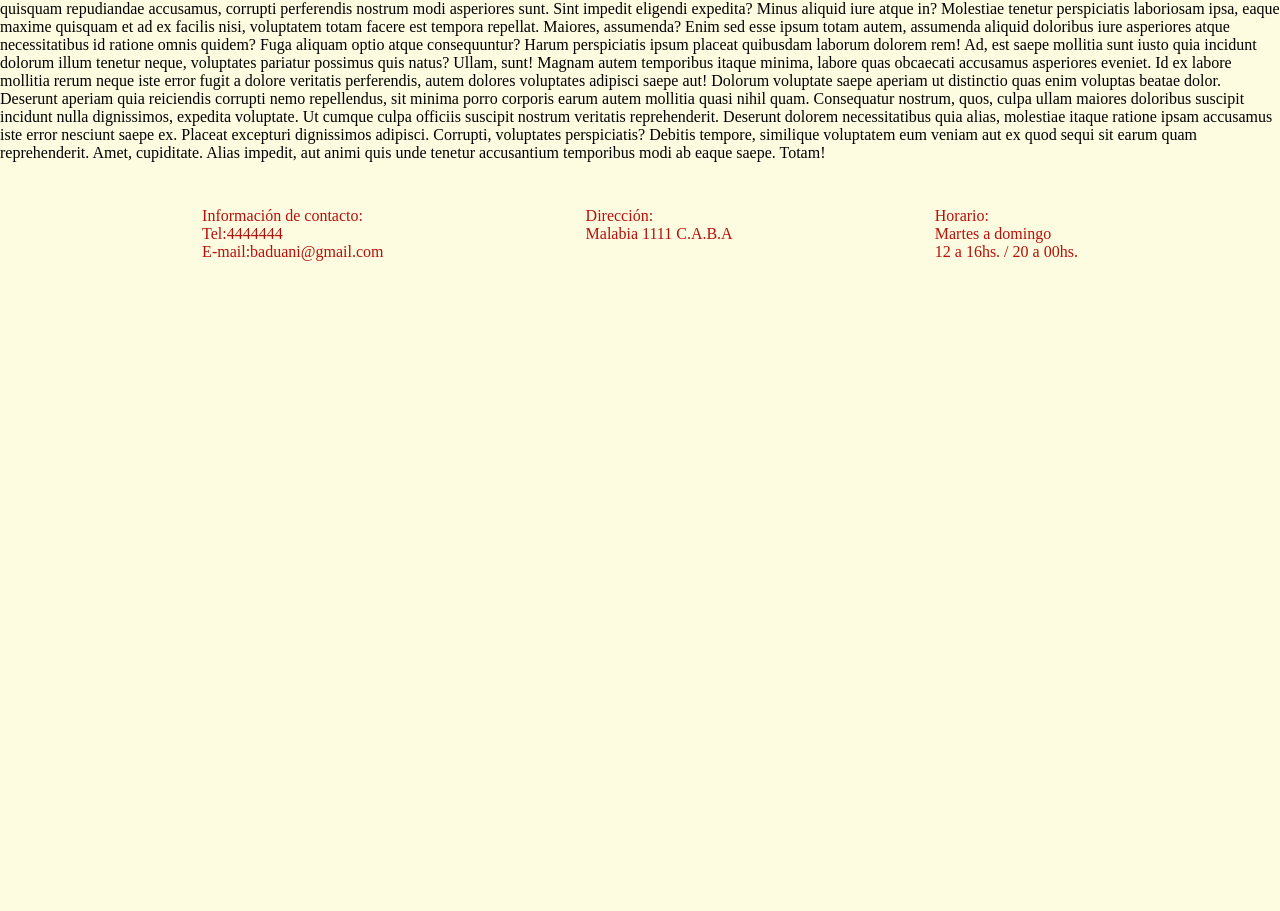
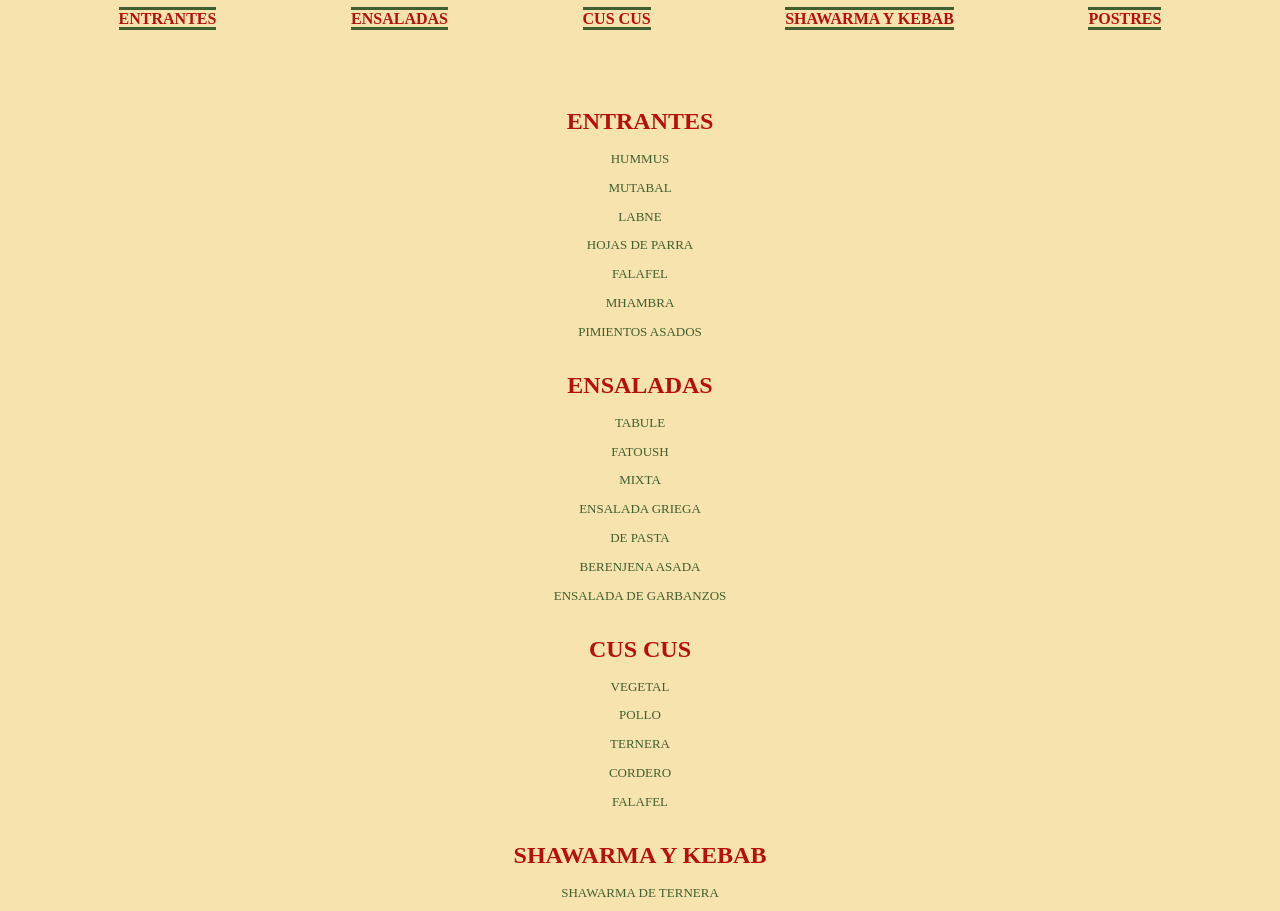
Before and after one commit to shadibaduan/baduani, a website: page pages/menu.html in a window 1280 px wide. Shown: the part 187-1098 px from the top of the page. Before the commit the page ends 800 px from the top, so only its background shows below. Drawn offline with Linux system fonts and the light colour scheme; a web font is replaced by a local one.

Commit message:
transición en _main-menu.scss

```diff
--- a/pages/menu.html
+++ b/pages/menu.html
@@ -10,7 +10,7 @@
 <body>
     <header class="header">
         <div class="logo">
-            <a href="../index.html"><img class="logo-imagen" src="../img/logobaduani.png" alt="logo baduani"></a>
+            <a class="link-logo" href="../index.html"><img class="logo-imagen" src="../img/logobaduani.png" alt="logo baduani"></a>
         </div>
 
         <nav class="nav">
@@ -23,18 +23,81 @@
             </ul>
         </nav>
     </header>
-    <main>
-        <h1>MENU</h1>
-        <p>Lorem ipsum dolor, sit amet consectetur adipisicing elit. Nam nobis ipsa iure expedita iusto magnam minima error cumque aspernatur ipsam nostrum, animi omnis harum dolore provident ullam incidunt explicabo culpa!
-        Cupiditate ut obcaecati, minima explicabo animi in blanditiis est quidem! Nobis obcaecati optio possimus, doloremque temporibus ut nam ipsam, velit magnam nisi illo saepe id porro facere doloribus repudiandae similique.
-        Fugiat quis natus esse nam obcaecati. Minus ea deserunt itaque quibusdam velit omnis sapiente eius nisi earum sed ratione eveniet aspernatur quisquam repudiandae accusamus, corrupti perferendis nostrum modi asperiores sunt.
-        Sint impedit eligendi expedita? Minus aliquid iure atque in? Molestiae tenetur perspiciatis laboriosam ipsa, eaque maxime quisquam et ad ex facilis nisi, voluptatem totam facere est tempora repellat. Maiores, assumenda?
-        Enim sed esse ipsum totam autem, assumenda aliquid doloribus iure asperiores atque necessitatibus id ratione omnis quidem? Fuga aliquam optio atque consequuntur? Harum perspiciatis ipsum placeat quibusdam laborum dolorem rem!
-        Ad, est saepe mollitia sunt iusto quia incidunt dolorum illum tenetur neque, voluptates pariatur possimus quis natus? Ullam, sunt! Magnam autem temporibus itaque minima, labore quas obcaecati accusamus asperiores eveniet.
-        Id ex labore mollitia rerum neque iste error fugit a dolore veritatis perferendis, autem dolores voluptates adipisci saepe aut! Dolorum voluptate saepe aperiam ut distinctio quas enim voluptas beatae dolor.
-        Deserunt aperiam quia reiciendis corrupti nemo repellendus, sit minima porro corporis earum autem mollitia quasi nihil quam. Consequatur nostrum, quos, culpa ullam maiores doloribus suscipit incidunt nulla dignissimos, expedita voluptate.
-        Ut cumque culpa officiis suscipit nostrum veritatis reprehenderit. Deserunt dolorem necessitatibus quia alias, molestiae itaque ratione ipsam accusamus iste error nesciunt saepe ex. Placeat excepturi dignissimos adipisci. Corrupti, voluptates perspiciatis?
-        Debitis tempore, similique voluptatem eum veniam aut ex quod sequi sit earum quam reprehenderit. Amet, cupiditate. Alias impedit, aut animi quis unde tenetur accusantium temporibus modi ab eaque saepe. Totam!</p>
+
+    <main class="main-menu">
+
+        <h1 class="h1-menu">MENU</h1>
+
+        <nav class="nav-menu">
+            <ul class="lista-menu">
+                <li class="item-menu"><a class="link-menu" href="#entrantes"><strong>ENTRANTES</strong></a></li>
+                <li class="item-menu"><a class="link-menu" href="#ensaladas"><strong>ENSALADAS</strong></a></li>
+                <li class="item-menu"><a class="link-menu" href="#cus-cus"><strong>CUS CUS</strong></a></li>
+                <li class="item-menu"><a class="link-menu" href="#shawarma-kebab"><strong>SHAWARMA Y KEBAB</strong></a></li>
+                <li class="item-menu"><a class="link-menu" href="#postres"><strong>POSTRES</strong></a></li>
+            </ul>
+        </nav>
+
+        <section id="entrantes" class="carta">
+            <h2 class="h2">ENTRANTES</h2>
+            <ul class="lista-carta">
+                <li class="item-carta">HUMMUS</li>
+                <li class="item-carta">MUTABAL</li>
+                <li class="item-carta">LABNE</li>
+                <li class="item-carta">HOJAS DE PARRA</li>
+                <li class="item-carta">FALAFEL</li>
+                <li class="item-carta">MHAMBRA</li>
+                <li class="item-carta">PIMIENTOS ASADOS</li>
+            </ul>
+        </section>
+
+        <section id="ensaladas" class="carta">
+            <h2 class="h2">ENSALADAS</h2>
+            <ul class="lista-carta">
+                <li class="item-carta">TABULE</li>
+                <li class="item-carta">FATOUSH</li>
+                <li class="item-carta">MIXTA</li>
+                <li class="item-carta">ENSALADA GRIEGA</li>
+                <li class="item-carta">DE PASTA</li>
+                <li class="item-carta">BERENJENA ASADA</li>
+                <li class="item-carta">ENSALADA DE GARBANZOS</li>
+            </ul>
+        </section>
+
+        <section id="cus-cus" class="carta">
+            <h2 class="h2">CUS CUS</h2>
+            <ul class="lista-carta">
+                <li class="item-carta">VEGETAL</li>
+                <li class="item-carta">POLLO</li>
+                <li class="item-carta">TERNERA</li>
+                <li class="item-carta">CORDERO</li>
+                <li class="item-carta">FALAFEL</li>
+            </ul>
+        </section>
+
+        <section id="shawarma-kebab" class="carta">
+            <h2 class="h2">SHAWARMA Y KEBAB</h2>
+            <ul class="lista-carta">
+                <li class="item-carta">SHAWARMA DE TERNERA</li>
+                <li class="item-carta">SHAWARMA DE POLLO</li>
+                <li class="item-carta">SHAWARMA DE CORDERO</li>
+                <li class="item-carta">SHISH KEBAB</li>
+                <li class="item-carta">SHISH TAOUK</li>
+            </ul>
+        </section>
+
+        <section id="postres" class="carta">
+            <h2 class="h2">POSTRES</h2>
+            <ul class="lista-carta">
+                <li class="item-carta">BAKLAWA DE NUEZ</li>
+                <li class="item-carta">BAKLAWA DE PISTACHO</li>
+                <li class="item-carta">MAAMOUL</li>
+                <li class="item-carta">GRAYBE</li>
+                <li class="item-carta">NAMURA</li>
+                <li class="item-carta">MACEDONIA</li>
+            </ul>
+        </section>
+
     </main>
 
     <footer class="footer">
--- a/scss/partials/_header.scss
+++ b/scss/partials/_header.scss
@@ -4,13 +4,18 @@
     padding: 1rem 5rem;
     /*border: 1px solid black; */
 
-    .logo-imagen {
-        width: 120px;
-        height: 60px;
+    .logo {
+        .link-logo {
+        }
+        .logo-imagen {
+            width: 120px;
+            height: 60px;
+        }
     }
 
+
+
    .nav {
-
     .menu {
         list-style-type: none;
         display: flex;
--- a/scss/partials/_main-contacto.scss
+++ b/scss/partials/_main-contacto.scss
@@ -2,6 +2,8 @@
 
     .h1-contacto {
         text-align: center;
+        margin-top: 2rem;
+        margin-bottom: 2rem;
     }
 
     .formulario-contacto {
--- /dev/null
+++ b/scss/partials/_main-menu.scss
@@ -0,0 +1,49 @@
+.main-menu {
+    .h1-menu {
+        text-align: center;
+        margin-top: 2rem;
+        margin-bottom: 2rem;
+    }
+    .nav-menu {
+        margin-bottom: 5rem;
+        .lista-menu {
+            display: flex;
+            align-items: center;
+            justify-content: space-evenly;
+            list-style-type: none;
+            gap: 1rem;
+
+            .item-menu {
+                align-items: center;
+                transition: 1.5s;
+                &:hover {
+                    transform: translate(0, 10px);
+                }
+
+                .link-menu {
+                    border-bottom: solid $colorSecundario;
+                    border-top: solid $colorSecundario;
+                    color: $colorPrincipal;
+                    text-decoration: none;
+
+                }
+            }
+        }
+    }
+
+    .carta {
+        .h2 {
+            text-align: center;
+            margin-bottom: 1rem;
+            margin-top: 2rem;
+        }
+        .lista-carta {
+            .item-carta {
+                color: $colorSecundario;
+                font-size: small;
+                text-align: center;
+                margin-bottom: .8rem;
+            }
+        }
+    }
+}
--- a/scss/partials/_main-quienes-somos.scss
+++ b/scss/partials/_main-quienes-somos.scss
@@ -2,7 +2,7 @@
     .section-quienes-somos {
         .h1-quienes-somos {
         text-align: center;
-        padding-top: 1rem;
+        padding-top: 2rem;
         padding-bottom: 1rem;
         }
 
@@ -10,9 +10,11 @@
         padding-left: 1rem;
         text-align: center;
         font-size: x-large;
+        color: $colorPrincipal;
         }
 
         .parrafo2-quienes-somos {
+        color: $colorPrincipal;
         padding-left: 1rem;
         text-align: center;
         margin-bottom: auto;
--- a/scss/partials/_main-reservas.scss
+++ b/scss/partials/_main-reservas.scss
@@ -2,8 +2,8 @@
 
     .h1-reservas {
         text-align: center;
-        margin-bottom: 1rem;
-        margin-top: 1rem;
+        margin-top: 2rem;
+        margin-bottom: 2rem;
     }
 
     .formulario-reservas {
--- a/scss/partials/_media-queries.scss
+++ b/scss/partials/_media-queries.scss
@@ -179,6 +179,12 @@
         }
     }
 
+    .nav-menu {
+        .lista-menu {
+            flex-direction: column;
+        }
+    }
+
 }
 
 @media (max-width: 420px){
--- a/scss/partials/_reset.scss
+++ b/scss/partials/_reset.scss
@@ -3,7 +3,7 @@
     padding: 0;
     box-sizing: border-box;
     font-family: Alkatra;
-    background-color: #fefce0;
+    background-color: #f6e3ae;
 
 }
 
--- a/scss/partials/_variables.scss
+++ b/scss/partials/_variables.scss
@@ -1 +1,4 @@
 $colorPrincipal: #b70f0a;
+$colorSecundario: rgb(65, 94, 47);
+$colorFondo1: rgb(57, 50, 161);
+$colorMenuLink: rgb(211, 147, 58);
--- a/scss/styles.scss
+++ b/scss/styles.scss
@@ -7,5 +7,5 @@
 @import "./partials/main-contacto";
 @import "./partials/main-reservas";
 @import "./partials/main-quienes-somos";
-
+@import "./partials/main-menu";
 @import "./partials/media-queries";
```
Also changed, not shown: index.html (+1 -1 lines), pages/contacto.html (+1 -1 lines), pages/quienesSomos.html (+1 -1 lines), pages/reservas.html (+1 -1 lines), scss/styles.css, 1 other file.
